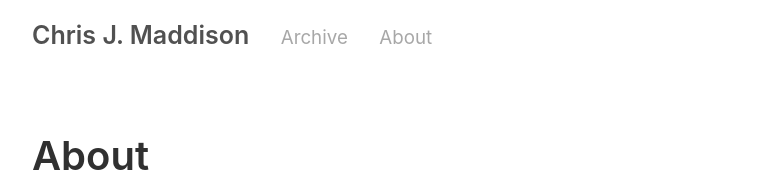
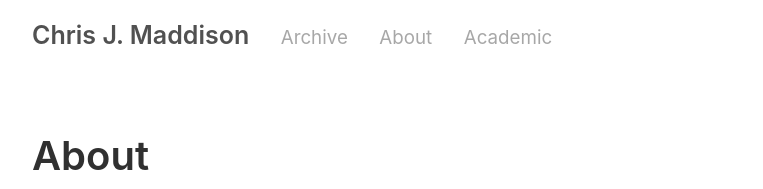
Before and after one commit to cmaddis/cmaddis.github.io, a Jekyll site: the page built from about.md, in a window 1280 px wide. Shown: the top 189 px of the page, without its empty margins (258-1021 px from the left). Built offline with Jekyll 4.4.1, drawn with Linux system fonts in a browser that asks for light colours.

Commit message:
first post, fixin

```diff
--- a/_config.yml
+++ b/_config.yml
@@ -1,3 +1,6 @@
+# Dependencies
+pygments:         true
+
 # Permalinks
 permalink:           pretty
 
@@ -11,6 +14,7 @@
 pages_list:
   Archive: '/archive'
   About: '/about'
+  Academic: 'http://www.stats.ox.ac.uk/~cmaddis/'
 
 # Assets
 #
--- a/_layouts/default.html
+++ b/_layouts/default.html
@@ -15,10 +15,7 @@
         </h3>
       </header>
 
-      <main>
         {{ content }}
-
-      </main>
 
 		{% include comments.html %}
 
@@ -29,15 +26,5 @@
       </footer>
     </div>
 
-    {% if site.analytics_id %}
-     <script>
-       (function(i,s,o,g,r,a,m){i['GoogleAnalyticsObject']=r;i[r]=i[r]||function(){
-       (i[r].q=i[r].q||[]).push(arguments)},i[r].l=1*new Date();a=s.createElement(o),
-       m=s.getElementsByTagName(o)[0];a.async=1;a.src=g;m.parentNode.insertBefore(a,m)
-       })(window,document,'script','//www.google-analytics.com/analytics.js','ga');
-       ga('create', '{{ site.analytics_id }}', 'auto');
-       ga('send', 'pageview');
-     </script>
-    {% endif %}
   </body>
 </html>
--- a/_layouts/page.html
+++ b/_layouts/page.html
@@ -4,8 +4,5 @@
 
 <article class="page">
   <h1 class="page-title">{{ page.title }}</h1>
-  {% if page.author != empty %}
-  	<div class="post-author">{{ page.author }}</div>
-  {% endif %}
   {{ content }}
 </article>
```
Also changed, not shown: _includes/comments.html (line endings or trailing spaces).
